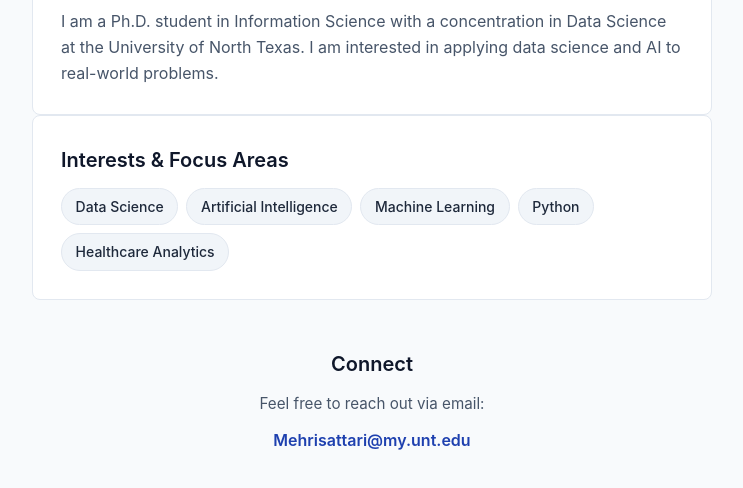
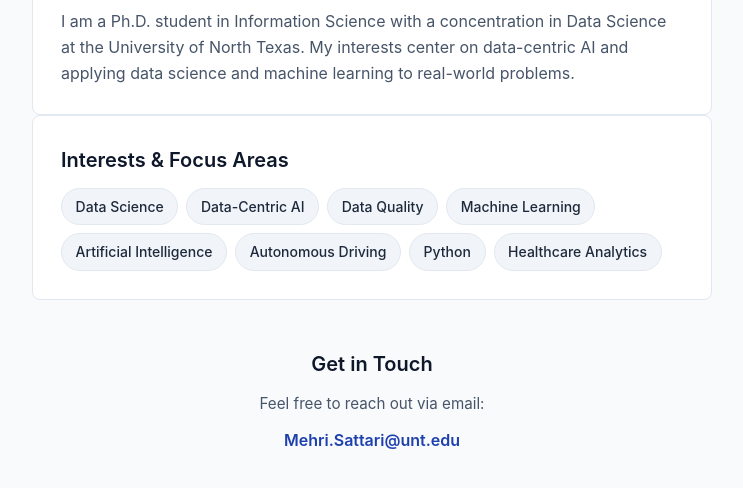
Before and after one commit to mehri-satari/About_me, a plain HTML site: page index.html in a window 1280 px wide. Shown: the part 226-714 px from the top of the page, without its empty margins (268-1011 px from the left). Drawn offline with Linux system fonts and the light colour scheme.

Commit message:
Revise bio and interests in index.html
Updated personal information and interests in the bio and skills sections.

```diff
--- a/index.html
+++ b/index.html
@@ -20,17 +20,20 @@
       <section class="card bio-section" aria-labelledby="about-heading">
         <h2 id="about-heading">About Me</h2>
         <p>
-          I am a Ph.D. student in Information Science with a concentration in Data Science at the University of North Texas. I am interested in applying data science and AI to real-world problems.
+          I am a Ph.D. student in Information Science with a concentration in Data Science at the University of North Texas. My interests center on data-centric AI and applying data science and machine learning to real-world problems.
         </p>
       </section>
 
-      <!-- Skills / Interests Section -->
+      <!-- Interests & Skills Section -->
       <section class="card interests-section" aria-labelledby="interests-heading">
         <h2 id="interests-heading">Interests &amp; Focus Areas</h2>
         <ul class="tag-list">
           <li class="tag">Data Science</li>
+          <li class="tag">Data-Centric AI</li>
+          <li class="tag">Data Quality</li>
+          <li class="tag">Machine Learning</li>
           <li class="tag">Artificial Intelligence</li>
-          <li class="tag">Machine Learning</li>
+          <li class="tag">Autonomous Driving</li>
           <li class="tag">Python</li>
           <li class="tag">Healthcare Analytics</li>
         </ul>
@@ -40,9 +43,9 @@
     <!-- Footer / Contact -->
     <footer class="site-footer">
       <section class="contact-section" aria-labelledby="contact-heading">
-        <h2 id="contact-heading">Connect</h2>
+        <h2 id="contact-heading">Get in Touch</h2>
         <p>Feel free to reach out via email:</p>
-        <a href="mailto:Mehrisattari@my.unt.edu" class="contact-button">Mehrisattari@my.unt.edu</a>
+        <a href="mailto:Mehri.Sattari@unt.edu" class="contact-button">Mehri.Sattari@unt.edu</a>
       </section>
     </footer>
   </div>
```
